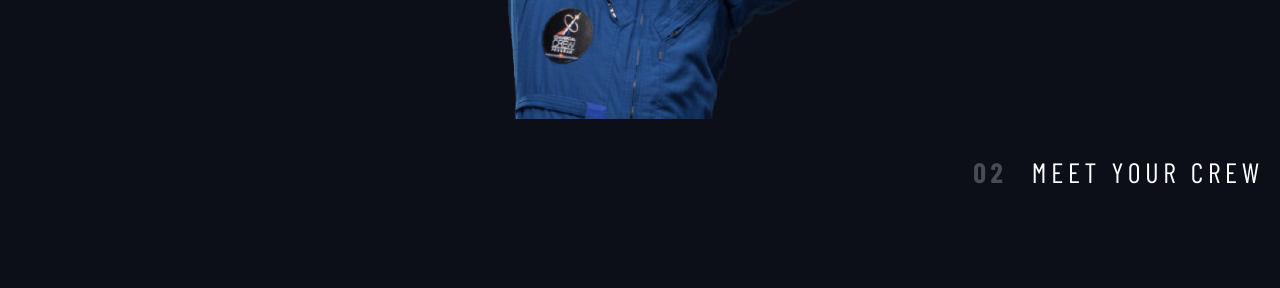
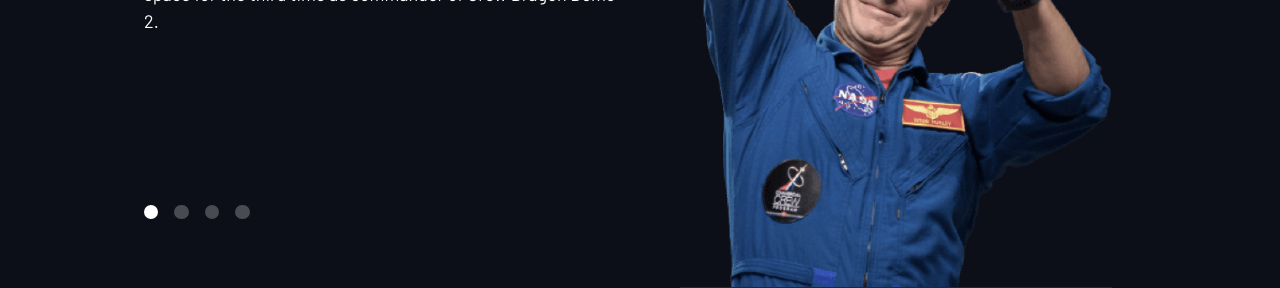
Before and after one commit to sazbot/space-tourism-website, a plain HTML site: page crew-commander.html in a window 1280 px wide. Shown: the part 565-853 px from the top of the page. Before the commit the page ends 822 px from the top, so only its background shows below. Drawn offline with nearby package versions, Linux system fonts and the light colour scheme; a web font is replaced by a local one.

Commit message:
complete crew  page layout

```diff
--- a/index.css
+++ b/index.css
@@ -571,6 +571,30 @@ body {
   font-size: 1.75rem;
 }
 
+/* crew layout */
+.grid-container--crew {
+  --flow-space: 2rem;
+  grid-template-areas:
+    "title"
+    "image"
+    "tabs"
+    "content";
+}
+
+.grid-container--crew > img {
+  grid-area: image;
+  max-width: 60%;
+  border-bottom: 1px solid hsl(var(--clr-white) / 0.1);
+}
+
+.grid-container--crew > .dot-indicators {
+  grid-area: tabs;
+}
+
+.grid-container--crew > .crew-details {
+  grid-area: content;
+}
+
 @media (min-width: 35em) {
   .numbered-title {
     justify-self: start;
@@ -580,6 +604,16 @@ body {
   .destination-meta {
     flex-direction: row;
     justify-content: space-evenly;
+  }
+
+  .grid-container--crew {
+    padding-bottom: 0;
+    --flow-space: 2rem;
+    grid-template-areas:
+      "title"
+      "content"
+      "tabs"
+      "image";
   }
 }
 
@@ -615,7 +649,8 @@ body {
       ". image content .";
   }
 
-  .grid-container--destination > img {
+  .grid-container--destination > img,
+  .grid-container--crew > img {
     max-width: 90%;
   }
 
@@ -623,4 +658,20 @@ body {
     --gap: min(6vw, 6rem);
     justify-content: start;
   }
+
+  .grid-container--crew {
+    --flow-space: 2rem;
+    grid-template-areas:
+      ". title title ."
+      ". content image ."
+      ". tabs image .";
+  }
+
+  .grid-container--crew > .dot-indicators {
+    justify-self: start;
+  }
+
+  .grid-container--crew > img {
+    align-self: end;
+  }
 }
```
